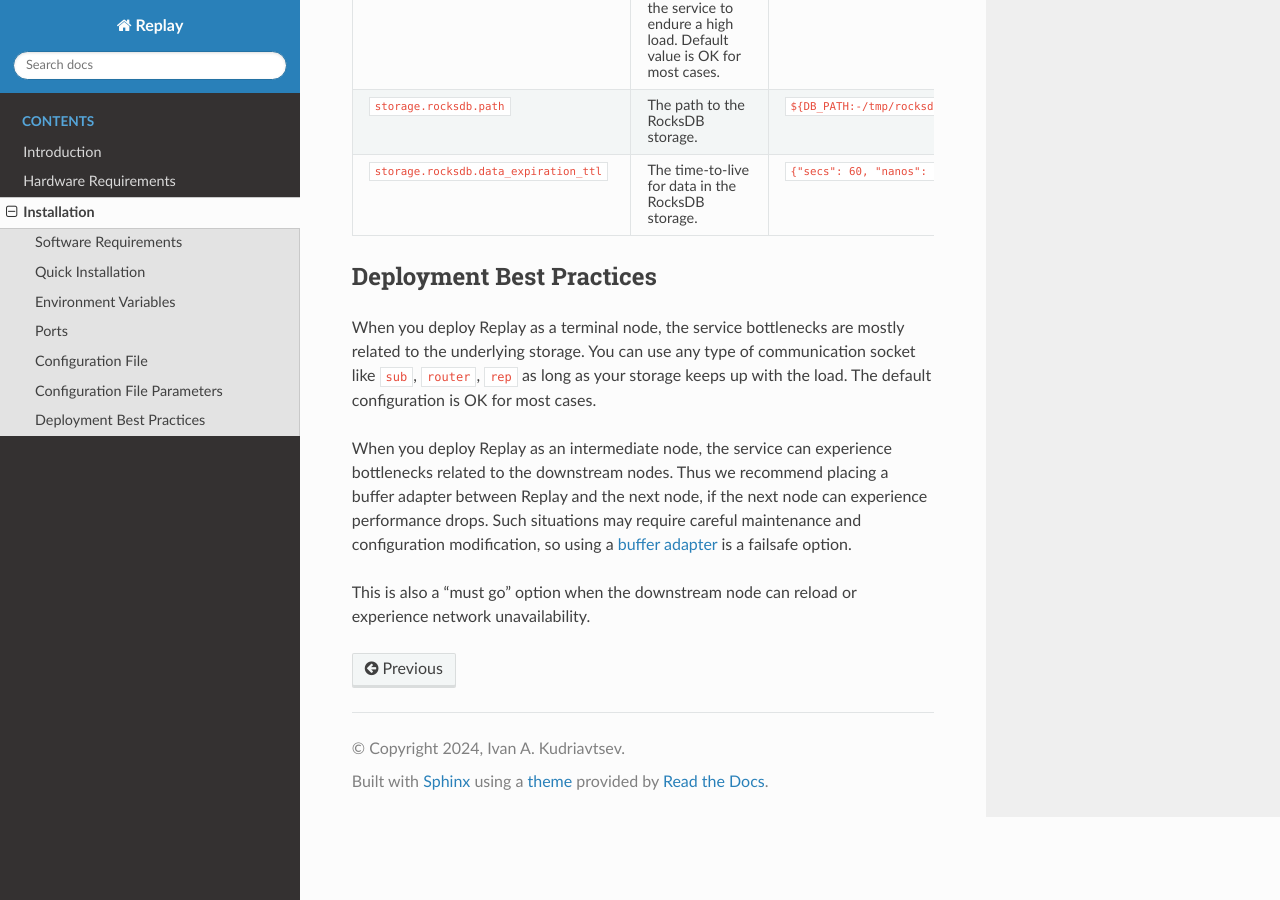
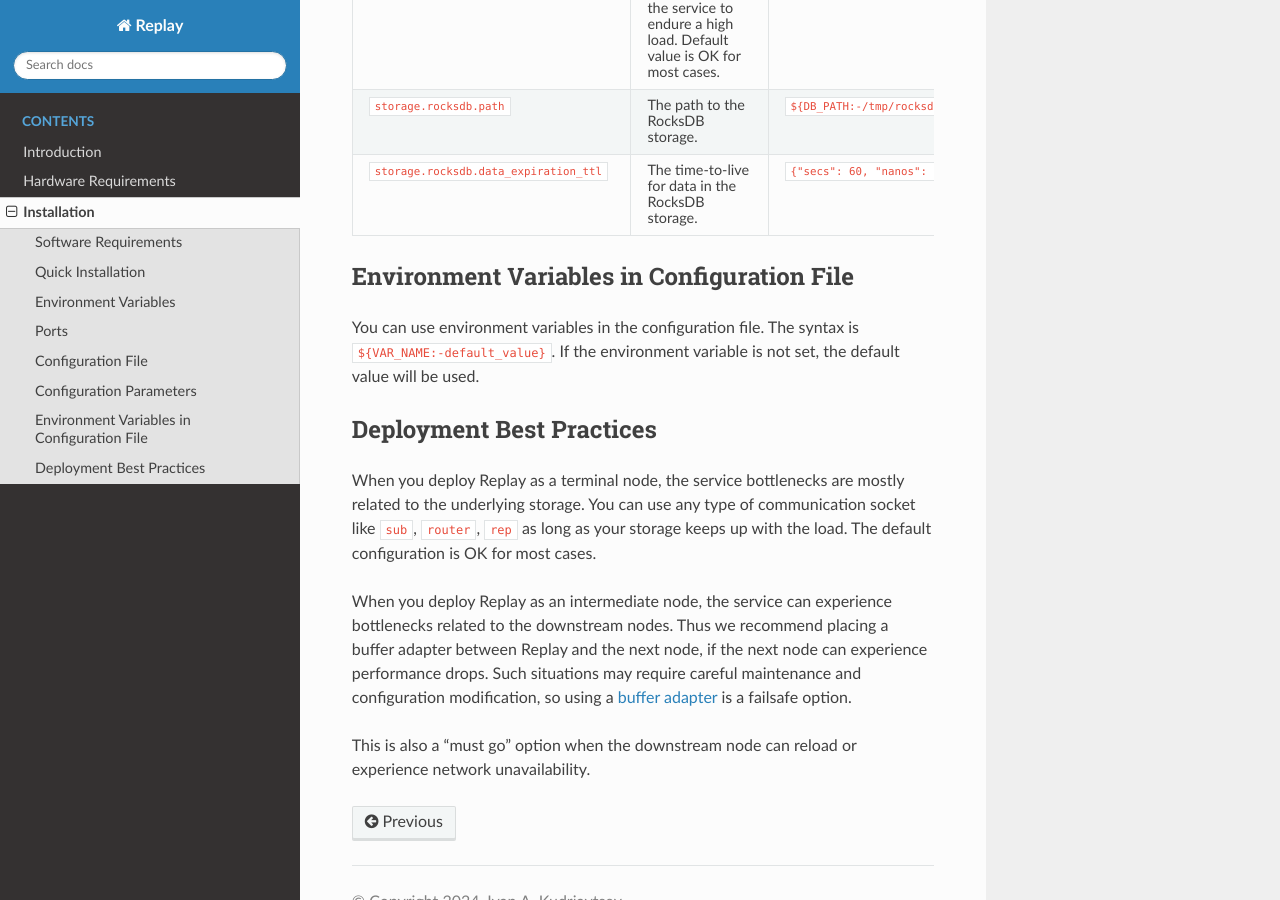
Before and after one commit to insight-platform/Replay, a Sphinx documentation site: the page built from docs/sections/2_installation.rst, in a window 1280 px wide and 900 px high, scrolled down 6888 px. Built offline with Sphinx 7.4.7 and the Read the Docs theme 2.0.0, drawn with Linux system fonts in a browser that asks for light colours; some of the changed text lies outside the part shown.

Commit message:
documented service parameters

```diff
--- a/docs/sections/2_installation.rst
+++ b/docs/sections/2_installation.rst
@@ -246,6 +246,11 @@ Configuration File Parameters
       - ``{"secs": 60, "nanos": 0}``
       - ``{"secs": 30, "nanos": 0}``
 
+Environment Variables in Configuration File
+-------------------------------------------
+
+You can use environment variables in the configuration file. The syntax is ``${VAR_NAME:-default_value}``. If the environment variable is not set, the default value will be used.
+
 Deployment Best Practices
 -------------------------
 
```
Also changed, not shown: other parts of docs/sections/2_installation.rst (+1 -1 lines).
